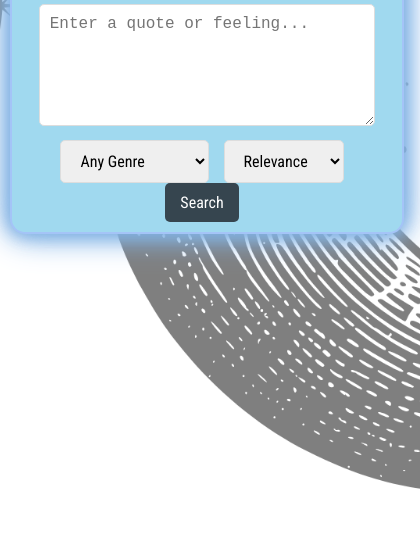
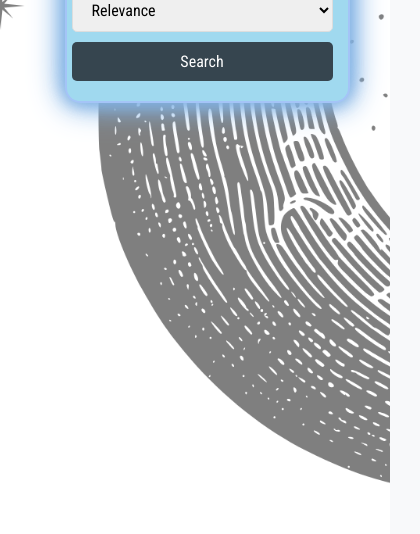
Before and after one commit to catfishbilliam/MoodLit, a plain HTML site: page index.html in a window 390 px wide. Shown: the part 310-844 px from the top of the page, 420 px wide, since content can reach past the window. Drawn offline with nearby package versions, Linux system fonts and the light colour scheme; a web font is replaced by a local one.

Commit message:
update for mobile

```diff
--- a/style.css
+++ b/style.css
@@ -193,24 +193,43 @@ button:hover {
     background-color: black;
 }
 
-/* Media Queries */
+/* Tablets and Small Screens */
 @media (max-width: 768px) {
     body {
         padding: 15px;
+        display: flex;
+        flex-direction: column;
+        align-items: center;
+        justify-content: flex-start; /* Ensures proper stacking */
     }
 
     #quote-container {
         padding: 15px;
         margin: 15px auto;
+        display: flex;
+        flex-direction: column; /* Stack elements inside */
+        align-items: center; /* Center content */
+        width: 90%; /* Prevents cutting off on smaller screens */
     }
 
     h1 {
         font-size: 36px;
     }
 
+    #results-container {
+        display: flex;
+        flex-direction: column; /* Stack results */
+        align-items: center;
+        width: 100%;
+        padding: 15px;
+    }
+
     #results {
-        grid-template-columns: repeat(2, 1fr);
+        display: grid;
+        grid-template-columns: repeat(2, 1fr); /* 2 columns for tablet view */
         gap: 15px;
+        width: 100%;
+        padding: 10px;
     }
 
     .book img {
@@ -218,28 +237,58 @@ button:hover {
     }
 }
 
+/* Mobile Phones */
 @media (max-width: 480px) {
     body {
         padding: 10px;
+        display: flex;
+        flex-direction: column;
         align-items: center;
-        justify-content: center;
+        justify-content: flex-start; /* Stack elements vertically */
     }
 
     #quote-container {
         padding: 10px;
-        margin: 10px auto;
+        margin: 20px auto;
+        width: 100%; /* Full width to prevent cutoff */
+        display: flex;
+        flex-direction: column;
+        align-items: center;
     }
 
     h1 {
         font-size: 28px;
     }
 
+    #results-container {
+        display: flex;
+        flex-direction: column; /* Stack results vertically */
+        align-items: center;
+        padding: 10px;
+        width: 100%;
+    }
+
     #results {
-        grid-template-columns: 1fr;
+        display: grid;
+        grid-template-columns: 1fr; /* Single column for mobile */
         gap: 10px;
+        width: 100%; /* Prevent cutoff */
+        padding: 10px;
+    }
+
+    .book {
+        display: flex;
+        flex-direction: column;
+        align-items: center;
+        justify-content: center;
     }
 
     .book img {
         max-width: 100px;
     }
+
+    button, select, textarea {
+        width: 100%; /* Full-width inputs for mobile */
+        margin-bottom: 10px; /* Add spacing between controls */
+    }
 }
```
